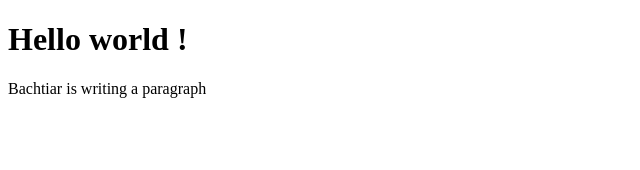
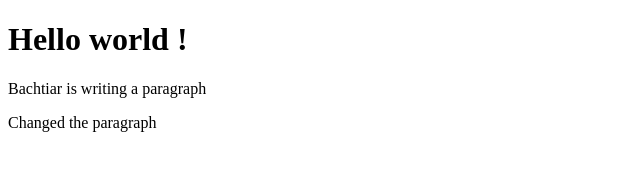
Before and after one commit to 134ch/New, a plain HTML site: page index.html in a window 1280 px wide. Shown: the whole page, without its empty margins (0-640 px from the left). Drawn offline with Linux system fonts and the light colour scheme.

Commit message:
trying here

```diff
--- a/index.html
+++ b/index.html
@@ -9,5 +9,6 @@
 <body>
     <h1>Hello world !</h1>
     <p>Bachtiar is writing a paragraph</p>
+    <p>Changed the paragraph</p>
 </body>
 </html>
```
